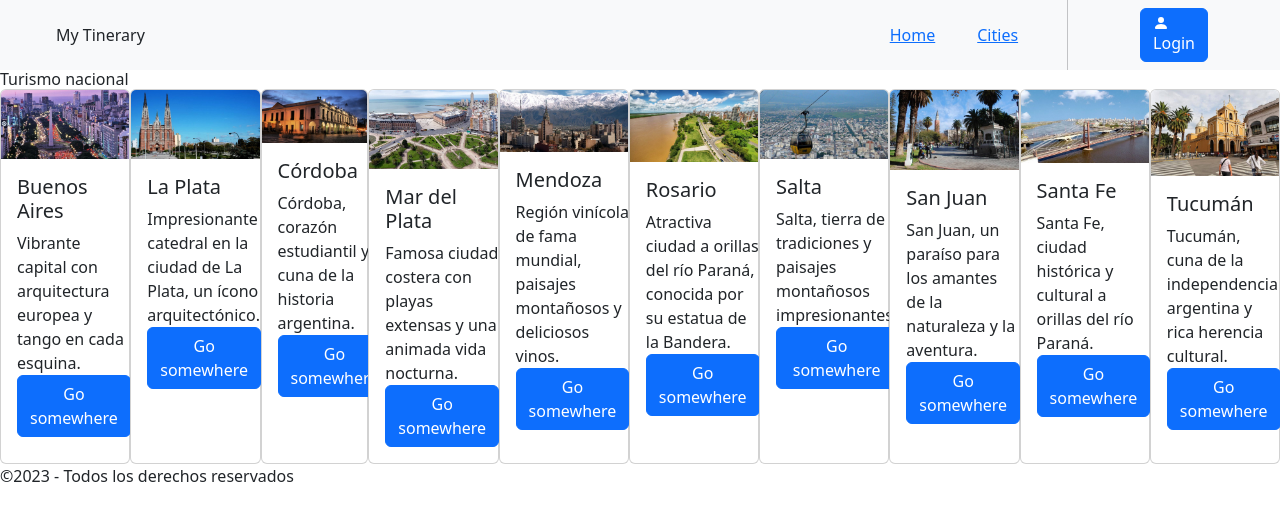
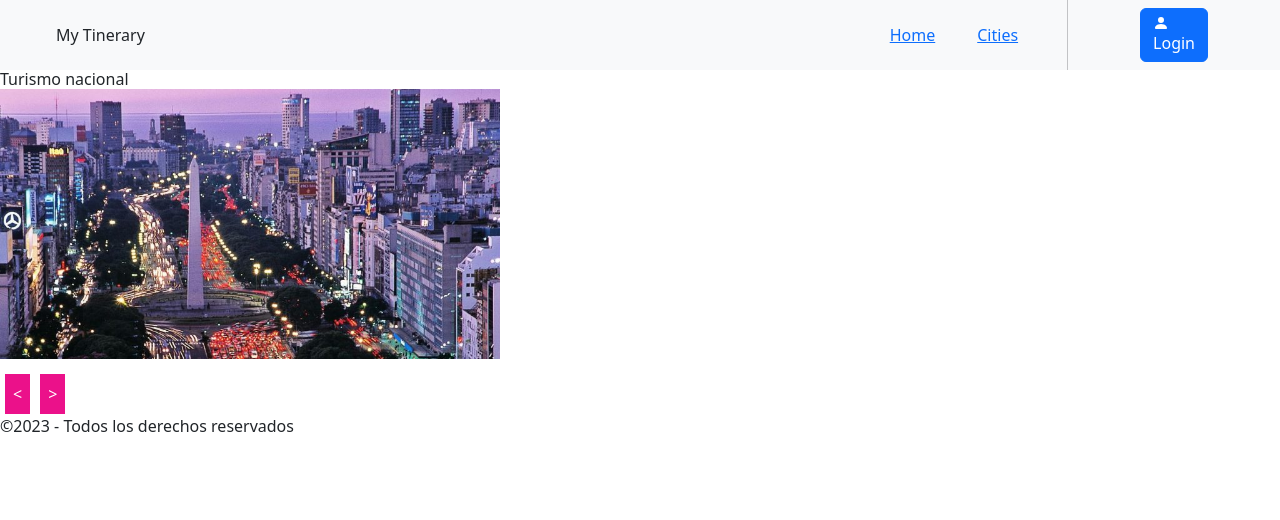
Before and after one commit to jmrodev/Tp1_mytinerary_Stella_Maris_Ibarra-Sprint1, a React (Vite) app: page / in a window 1280 px wide. Shown: the top 520 px of the page. Built offline with nearby package versions, Linux system fonts and the light colour scheme.

Commit message:
carousel

```diff
--- a/package.json
+++ b/package.json
@@ -15,7 +15,9 @@
     "prop-types": "^15.8.1",
     "react": "^18.2.0",
     "react-bootstrap": "^2.8.0",
-    "react-dom": "^18.2.0"
+    "react-dom": "^18.2.0",
+    "react-responsive-carousel": "^3.2.23",
+    "styled-components": "^6.0.7"
   },
   "devDependencies": {
     "@types/react": "^18.2.15",
--- /dev/null
+++ b/src/components/Carousel/Index.jsx
@@ -0,0 +1,81 @@
+import React from "react";
+import { useState } from "react";
+import styled from "styled-components";
+import { data } from '../../utlis/enums'
+
+
+const CarouselImag = styled.img`
+  max-width: 500px;
+  width: 100%;
+  height: auto;
+  opacity: 0;
+  transition: 1s;
+  &.loaded {
+    opacity: 1;
+  }
+`;
+const CarouselButtonContainer = styled.div`
+  display: flex;
+  aling-content: center;
+  flex-direction: row;
+  margin-top: 15px;
+`;
+const CarouselButton = styled.button`
+  color: white;
+  background-color: #eb118a;
+  padding: 8px;
+  margin: 0 5px;
+`;
+
+export default function Index() {
+  const images = [
+  data[0].href,
+  data[1].href,
+  data[2].href,
+  data[3].href,
+  ];
+  const [selectdIndex, setSelecIndex] = useState(0);
+  const [selectedImage, setSelectedImage] = useState(images[0]);
+  const [loaded, setLoaded] = useState(false);
+
+  const selectNewImage = (index, images, next = true) => {
+    setLoaded(false);
+    setTimeout(() => {
+      const condition = next
+        ? selectdIndex < images.length - 1
+        : selectdIndex > 0;
+      const nextIndex = next
+        ? (condition
+          ? selectdIndex + 1
+          : 0)
+        : condition
+        ? selectdIndex - 1
+        : images.length - 1;
+      setSelectedImage(images[nextIndex]);
+      setSelecIndex(nextIndex);
+    }, 500);
+  };
+
+  const previous = () => {
+    selectNewImage(selectdIndex, images, false);
+  };
+  const next = () => {
+    selectNewImage(selectdIndex, images);
+  };
+
+  return (
+    <>
+      <CarouselImag
+        src={`${selectedImage}`}
+        alt=""
+        className=  {loaded ? "loaded" : ""}
+        onLoad={() => setLoaded(true)}
+      />
+
+      <CarouselButtonContainer>
+        <CarouselButton onClick={previous}>{"<"}</CarouselButton>
+        <CarouselButton onClick={next}>{">"}</CarouselButton>
+      </CarouselButtonContainer>
+    </>
+  );
+}
--- a/src/components/Main/Index.jsx
+++ b/src/components/Main/Index.jsx
@@ -1,17 +1,20 @@
 import React from 'react'
 import CardComponent from '../CardComponent/Index'
 import { data } from '../../utlis/enums'
+import Carousel  from '../Carousel/Index'
+
+
 
  function Index() {
     return (
         <>
-            <main className='flex'>
+            {/* <main className='flex'>
                 {data.map((city, index) => {
                    return <CardComponent className='g-5' key={index} href={city.href} text={city.text} title={city.title}
                   />
                 })}
-
-            </main>
+           </main> */}
+            <Carousel/>
         </>
 
     )
```
Also changed, not shown: src/components/Carousel/Style/style.css (added), 1 other file (tests, documents, lock files or other folders).
